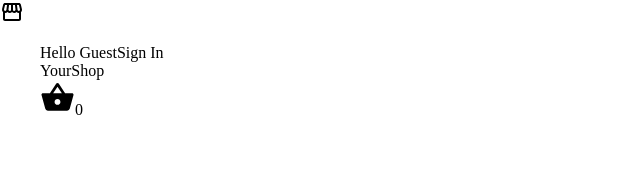
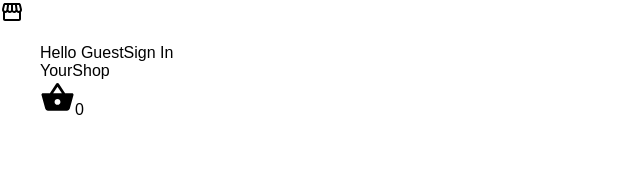
Before and after one commit to aaronkagan/e-commerce, a React (Create React App) app: page / in a window 1280 px wide. Shown: the top 169 px of the page, without its empty margins (0-640 px from the left). Built offline with nearby package versions, Linux system fonts and the light colour scheme.

Commit message:
adding to global style

```diff
--- a/src/globalStyles.js
+++ b/src/globalStyles.js
@@ -3,7 +3,8 @@ import { createGlobalStyle } from 'styled-components';
 const GlobalStyle = createGlobalStyle`
   body {
     margin: 0;
-    padding:0
+    padding:0;
+    font-family: sans-serif;
   }
 
   ul {
```
